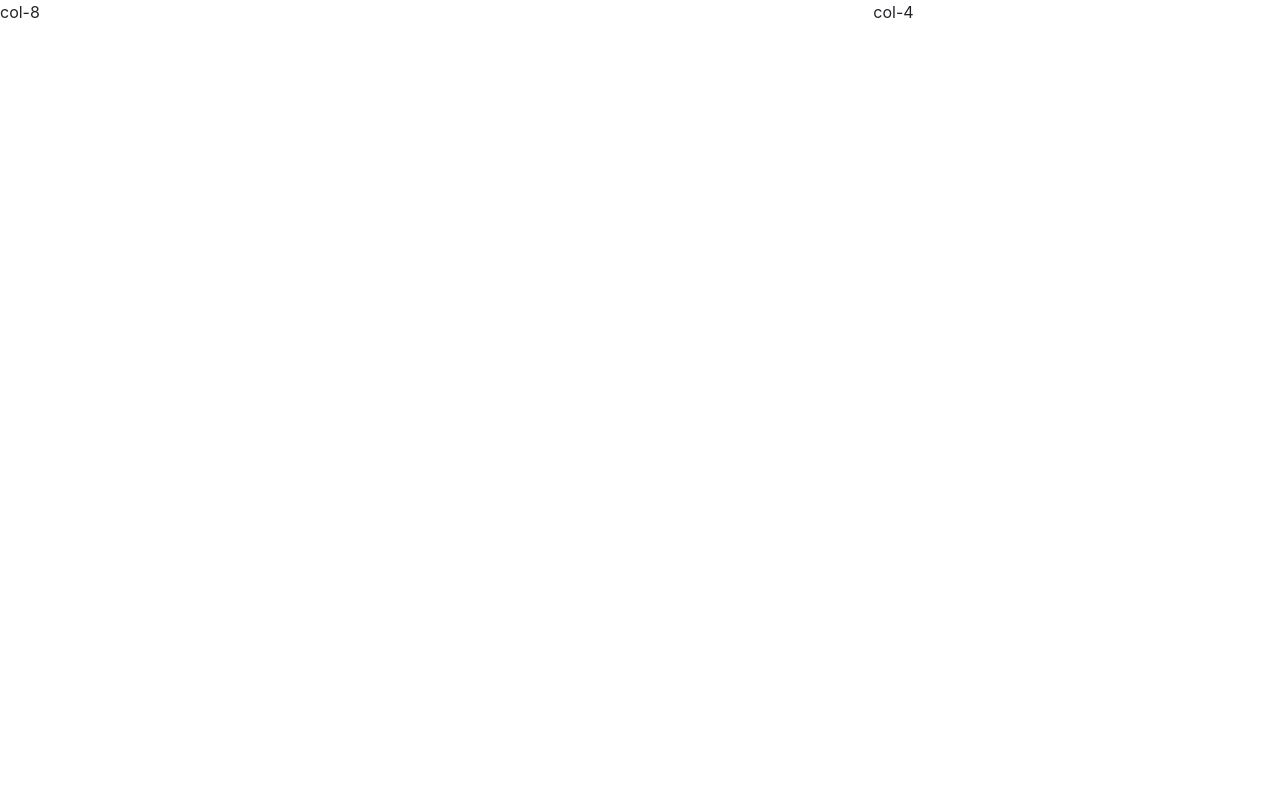
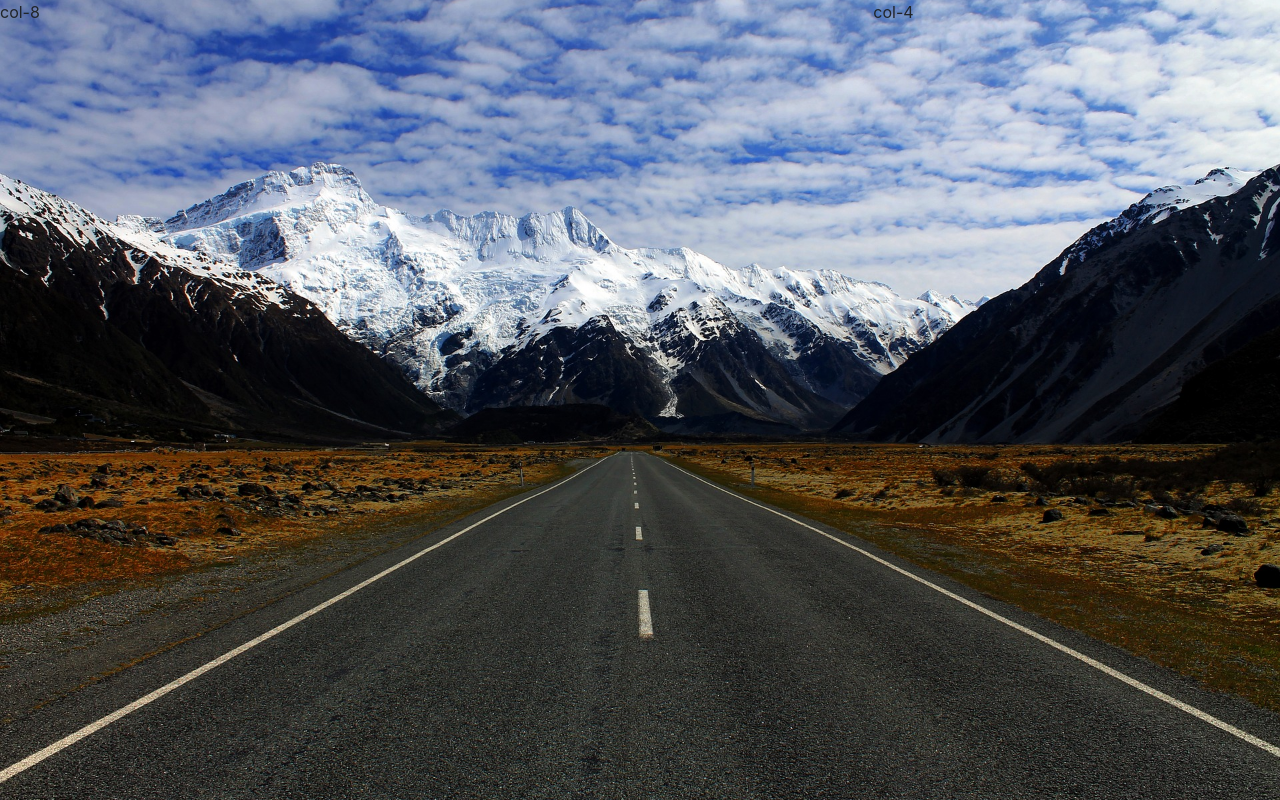
Before and after one commit to youngmlee/nptripper, a plain HTML site: page index.html in a window 1280 px wide. Drawn offline with nearby package versions, Linux system fonts and the light colour scheme.

Commit message:
Appended background image to index.html. #1

```diff
--- a/index.html
+++ b/index.html
@@ -8,9 +8,11 @@
     <title>NpTripper</title>
   </head>
   <body>
-    <div class="row">
-      <div class="col-8">col-8</div>
-      <div class="col-4">col-4</div>
+    <div class="bg">
+      <div class="row">
+        <div class="col-8">col-8</div>
+        <div class="col-4">col-4</div>
+      </div>
     </div>
     <script src="https://code.jquery.com/jquery-3.2.1.slim.min.js" integrity="sha384-KJ3o2DKtIkvYIK3UENzmM7KCkRr/rE9/Qpg6aAZGJwFDMVNA/GpGFF93hXpG5KkN" crossorigin="anonymous"></script>
     <script src="https://cdnjs.cloudflare.com/ajax/libs/popper.js/1.11.0/umd/popper.min.js" integrity="sha384-b/U6ypiBEHpOf/4+1nzFpr53nxSS+GLCkfwBdFNTxtclqqenISfwAzpKaMNFNmj4" crossorigin="anonymous"></script>
--- a/styles.css
+++ b/styles.css
@@ -0,0 +1,12 @@
+body,
+html {
+  height: 100%;
+}
+
+.bg {
+  height: 100%;
+  background-image: url('images/np-bg2.jpg');
+  background-repeat: no-repeat;
+  background-position: center;
+  background-size: cover;
+}
```
